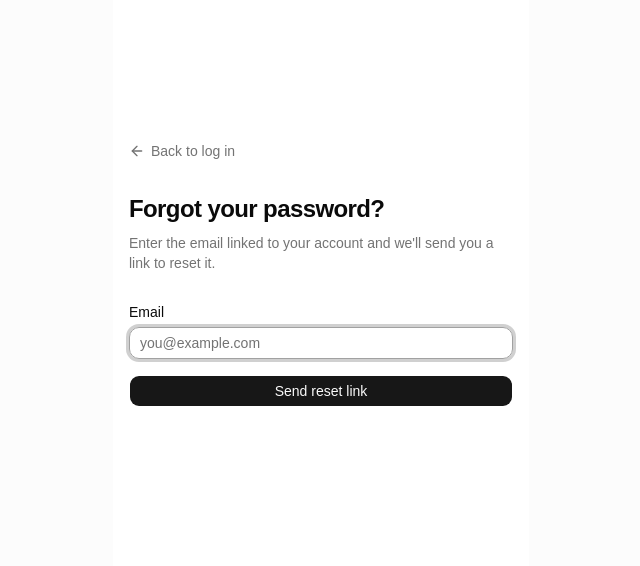
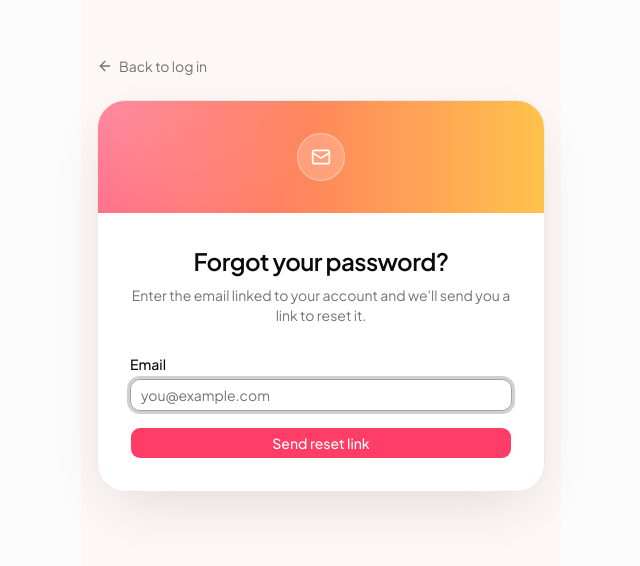
Before and after one commit to Abhay-333/WorldLoop, a React (Vite) app in the folder frontend/: page /forgot-password in a window 1280 px wide. Shown: the part 126-692 px from the top of the page, without its empty margins (319-959 px from the left). Built offline with nearby package versions, Linux system fonts and the light colour scheme; no server answers.

Commit message:
feat(auth): refactor ForgotPasswordPage for improved user experience and state management

```diff
--- a/frontend/src/components/custom/Sidebar.jsx
+++ b/frontend/src/components/custom/Sidebar.jsx
@@ -16,6 +16,7 @@ import { useDispatch } from "react-redux"
 import { logoutApi } from "@/features/auth/api/auth.api"
 import { useQueryClient } from "@tanstack/react-query"
 import toast from "react-hot-toast"
+import { changeTheme } from "@/features/theme/themeSlice"
 
 function Sidebar() {
   const [active, setActive] = useState("Home")
@@ -24,11 +25,18 @@ function Sidebar() {
   const queryClient = useQueryClient()
 
   const handleLogout = async () => {
-    const response = await logoutApi()
-    toast.success(response.message)
-    dispatch(logout())
-    queryClient.clear()
-    navigate("/", { replace: true })
+    try {
+      const response = await logoutApi()
+      toast.success(response.message)
+    } catch (error) {
+      console.error("Logout failed", error)
+    } finally {
+      localStorage.setItem("worldloop-ui-theme", "light")
+      dispatch(changeTheme("light"))
+      dispatch(logout())
+      queryClient.clear()
+      navigate("/", { replace: true })
+    }
   }
 
   const handleClick = (item) => {
--- a/frontend/src/features/auth/pages/ForgotPasswordPage.jsx
+++ b/frontend/src/features/auth/pages/ForgotPasswordPage.jsx
@@ -1,9 +1,11 @@
 import { useState } from "react"
+import { useSelector } from "react-redux"
 import { Link } from "react-router"
 import { Mail, ArrowLeft, CheckCircle2 } from "lucide-react"
 import { Button } from "@/components/ui/button"
 import { Input } from "@/components/ui/input"
 import { Label } from "@/components/ui/label"
+import { useFonts } from "../../../styles/hooks/useFonts"
 import useForgotPassword from "../hooks/useForgotPassword"
 
 /**
@@ -18,8 +20,11 @@ import useForgotPassword from "../hooks/useForgotPassword"
  * emails are registered (user enumeration).
  */
 const ForgotPasswordPage = () => {
+  useFonts()
   const [email, setEmail] = useState("")
   const [submittedEmail, setSubmittedEmail] = useState("")
+  const theme = useSelector((state) => state.theme?.theme || "light")
+  const isDark = theme === "dark"
   const { mutate: sendResetLink, isPending, error } = useForgotPassword()
 
   const handleSubmit = (e) => {
@@ -35,31 +40,60 @@ const ForgotPasswordPage = () => {
   const isSent = Boolean(submittedEmail)
 
   return (
-    <div className="flex min-h-screen items-center justify-center bg-background px-4">
-      <div className="w-full max-w-sm">
+    <div
+      style={{ fontFamily: "'Plus Jakarta Sans', sans-serif" }}
+      className={`flex min-h-screen items-center justify-center px-4 transition-colors ${
+        isDark ? "bg-[#0f0b16]" : "bg-[#fdf8f5]"
+      }`}
+    >
+      <div className="w-full max-w-md">
         <Link
           to="/login"
-          className="mb-8 inline-flex items-center gap-1.5 text-sm text-muted-foreground transition-colors hover:text-foreground"
+          className={`mb-6 inline-flex items-center gap-1.5 text-sm transition-colors ${
+            isDark ? "text-slate-300 hover:text-white" : "text-muted-foreground hover:text-foreground"
+          }`}
         >
           <ArrowLeft className="h-4 w-4" />
           Back to log in
         </Link>
 
+        <div
+          className={`overflow-hidden rounded-[28px] border shadow-[0_20px_60px_-15px_rgba(31,27,36,0.15)] ${
+            isDark
+              ? "border-white/10 bg-[#1a1522]"
+              : "border-[#f0e9e3] bg-white"
+          }`}
+        >
+          <div className="relative h-28 overflow-hidden bg-gradient-to-r from-[#FF5C7A] via-[#FF8A5B] to-[#FFC24B]">
+            <div className="absolute inset-0 bg-[radial-gradient(circle_at_top_left,_rgba(255,255,255,0.28),_transparent_45%)]" />
+            <div className="relative flex h-full items-center justify-center">
+              <div className="flex h-12 w-12 items-center justify-center rounded-full border border-white/40 bg-white/20 backdrop-blur-sm">
+                <Mail className="h-5 w-5 text-white" />
+              </div>
+            </div>
+          </div>
+
+          <div className="px-8 py-8">
             {!isSent ? (
               <>
-            <div className="mb-8">
-              <h1 className="text-2xl font-semibold tracking-tight">
+                <div className="mb-8 text-center">
+                  <h1 className={`text-2xl font-semibold tracking-tight ${isDark ? "text-white" : "text-foreground"}`}>
                     Forgot your password?
                   </h1>
-              <p className="mt-2 text-sm text-muted-foreground">
-                Enter the email linked to your account and we'll send you a link
-                to reset it.
+                  <p className={`mt-2 text-sm ${isDark ? "text-slate-300" : "text-muted-foreground"}`}>
+                    Enter the email linked to your account and we'll send you a
+                    link to reset it.
                   </p>
                 </div>
 
                 <form onSubmit={handleSubmit} className="space-y-4">
                   <div className="space-y-2">
-                <Label htmlFor="email">Email</Label>
+                    <Label
+                      htmlFor="email"
+                      className={isDark ? "text-slate-200" : "text-foreground"}
+                    >
+                      Email
+                    </Label>
                     <Input
                       id="email"
                       type="email"
@@ -69,6 +103,7 @@ const ForgotPasswordPage = () => {
                       onChange={(e) => setEmail(e.target.value)}
                       required
                       autoFocus
+                      className={isDark ? "border-white/10 bg-[#241f31] text-white placeholder:text-slate-400" : ""}
                     />
                   </div>
 
@@ -79,7 +114,11 @@ const ForgotPasswordPage = () => {
                     </p>
                   )}
 
-              <Button type="submit" className="w-full" disabled={isPending}>
+                  <Button
+                    type="submit"
+                    className="w-full bg-[#FF3D66] text-white hover:bg-[#ff2857]"
+                    disabled={isPending}
+                  >
                     {isPending ? "Sending link..." : "Send reset link"}
                   </Button>
                 </form>
@@ -89,25 +128,25 @@ const ForgotPasswordPage = () => {
                 <div className="mx-auto mb-4 flex h-12 w-12 items-center justify-center rounded-full bg-primary/10">
                   <CheckCircle2 className="h-6 w-6 text-primary" />
                 </div>
-            <h1 className="text-2xl font-semibold tracking-tight">
+                <h1 className={`text-2xl font-semibold tracking-tight ${isDark ? "text-white" : "text-foreground"}`}>
                   Check your inbox
                 </h1>
-            <p className="mt-2 text-sm text-muted-foreground">
+                <p className={`mt-2 text-sm ${isDark ? "text-slate-300" : "text-muted-foreground"}`}>
                   If an account exists for{" "}
-              <span className="font-medium text-foreground">
+                  <span className={`font-medium ${isDark ? "text-white" : "text-foreground"}`}>
                     {submittedEmail}
                   </span>
                   , we've sent a link to reset your password.
                 </p>
 
-            <div className="mt-6 flex items-center justify-center gap-1.5 text-xs text-muted-foreground">
+                <div className={`mt-6 flex items-center justify-center gap-1.5 text-xs ${isDark ? "text-slate-400" : "text-muted-foreground"}`}>
                   <Mail className="h-3.5 w-3.5" />
                   <span>Didn't get it? Check your spam folder.</span>
                 </div>
 
                 <Button
                   variant="ghost"
-              className="mt-6 w-full"
+                  className={`mt-6 w-full ${isDark ? "text-slate-200 hover:text-white" : ""}`}
                   onClick={() => setSubmittedEmail("")}
                 >
                   Use a different email
@@ -116,6 +155,8 @@ const ForgotPasswordPage = () => {
             )}
           </div>
         </div>
+      </div>
+    </div>
   )
 }
 
```
Lines whose indentation alone changed are shown as unchanged.
